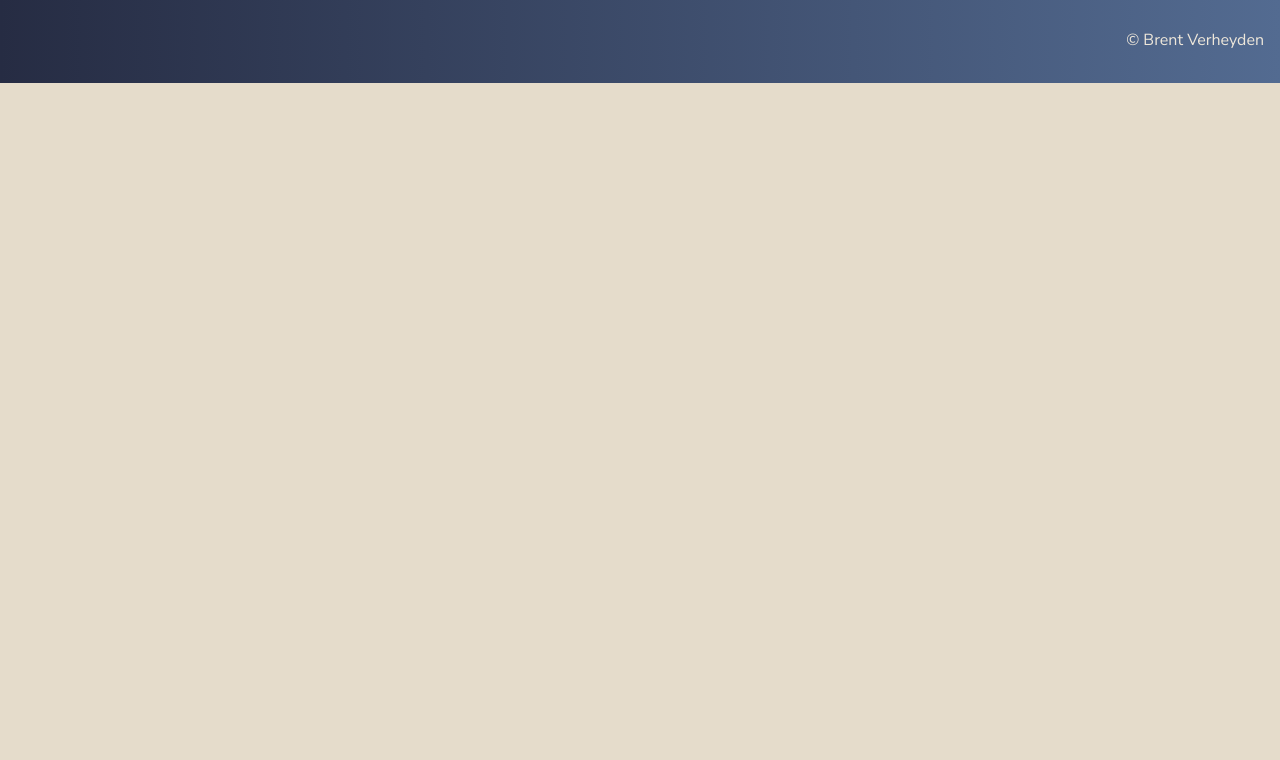
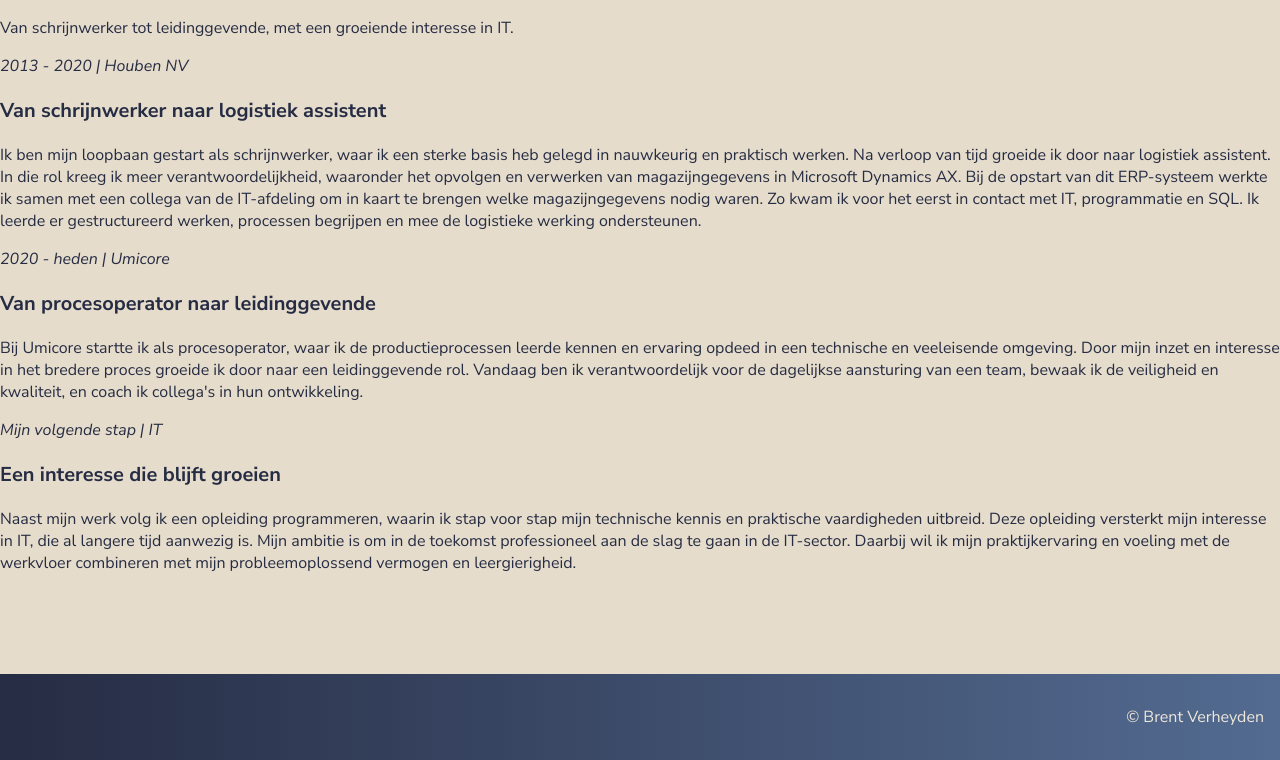
Before and after one commit to BrentV93/project1, a plain HTML site: page werkervaring.html in a window 1280 px wide. Shown: the part 184-944 px from the top of the page. Before the commit the page ends 800 px from the top, so only its background shows below. Drawn offline with Linux system fonts and the light colour scheme.

Commit message:
tussentijdse upload, W3C op andere pagina's ook al goed gezet, begonnen aan werkervaring

```diff
--- a/css/index.css
+++ b/css/index.css
@@ -309,3 +309,26 @@ a {
     margin-left: 100px;
     margin-right: 100px;
 }
+
+/* ------------------------------- ervaring pagina ------------------------------- */
+/* ------------------------------- hoofdpagina ervaring ------------------------------- */
+
+.ervaring-main {
+    margin: 0;
+    padding-left: 70px;
+    padding-top: 60px;
+}
+
+.ervaring-main h2 {
+    margin-bottom: 0;
+}
+
+#ervaring-spatie {
+    padding: 200px;
+}
+
+/* ------------------------------- subpagina werkervaring ------------------------------- */
+
+.werkervaring-titel {
+
+}
--- a/werkervaring.html
+++ b/werkervaring.html
@@ -6,7 +6,7 @@
     <meta name="keywords" content="portfolio, Brent Verheyden, HTML, CSS, webdesign, projecten">
     <meta name="author" content="Brent Verheyden">
     <meta name="viewport" content="width=device-width, initial-scale=1.0">
-    <meta name="apple-mobile-web-app-title" content="Portfolio BV" />
+    <meta name="apple-mobile-web-app-title" content="Portfolio BV">
 
     <title>Portfolio van Brent Verheyden</title>
 
@@ -15,9 +15,9 @@
     <link href="https://fonts.googleapis.com/css2?family=Nunito+Sans:ital,opsz,wght@0,6..12,200..1000;1,6..12,200..1000&display=swap" rel="stylesheet">
 
 
-    <link rel="icon" type="image/png" href="/img/favicon-96x96.png" sizes="96x96" />
-    <link rel="apple-touch-icon" sizes="180x180" href="/img/apple-touch-icon.png" />
-    <link rel="manifest" href="/img/site.webmanifest" />
+    <link rel="icon" type="image/png" href="/img/favicon-96x96.png" sizes="96x96">
+    <link rel="apple-touch-icon" sizes="180x180" href="/img/apple-touch-icon.png">
+    <link rel="manifest" href="/img/site.webmanifest">
 
     <link rel="stylesheet" href="/css/index.css">
 
@@ -49,6 +49,58 @@
 
     </header>
 
+    <main>
+        <!-- Titel-->
+        <section>
+            <h2>Mijn werkervaring</h2>
+            <p>Van schrijnwerker tot leidinggevende, met een groeiende interesse in IT.</p>
+        </section>
+        <!-- Blokken-->
+         <section>
+            <!-- Blok 1-->
+            <div>
+                <p><i>2013 - 2020 | Houben NV</i></p>
+                <h3>Van schrijnwerker naar logistiek assistent</h3>
+                <p>
+                    Ik ben mijn loopbaan gestart als schrijnwerker, waar ik een sterke basis heb gelegd
+                    in nauwkeurig en praktisch werken. Na verloop van tijd groeide ik door naar
+                    logistiek assistent. In die rol kreeg ik meer verantwoordelijkheid, waaronder
+                    het opvolgen en verwerken van magazijngegevens in Microsoft Dynamics AX.
+                    Bij de opstart van dit ERP-systeem werkte ik samen met een collega van de
+                    IT-afdeling om in kaart te brengen welke magazijngegevens nodig waren.
+                    Zo kwam ik voor het eerst in contact met IT, programmatie en SQL.
+                    Ik leerde er gestructureerd werken, processen begrijpen en mee de logistieke
+                    werking ondersteunen.
+                </p>
+            </div>
+            <!-- Blok 2-->
+            <div>
+                <p><i>2020 - heden | Umicore</i></p>
+                <h3>Van procesoperator naar leidinggevende</h3>
+                <p>
+                    Bij Umicore startte ik als procesoperator, waar ik de productieprocessen leerde kennen
+                    en ervaring opdeed in een technische en veeleisende omgeving. Door mijn inzet en interesse
+                    in het bredere proces groeide ik door naar een leidinggevende rol.
+                    Vandaag ben ik verantwoordelijk voor de dagelijkse aansturing van een team,
+                    bewaak ik de veiligheid en kwaliteit, en coach ik collega's in hun ontwikkeling.
+                </p>
+            </div>
+            <!-- Blok 3-->
+            <div>
+                <p><i>Mijn volgende stap | IT</i></p>
+                <h3>Een interesse die blijft groeien</h3>
+                <p>
+                    Naast mijn werk volg ik een opleiding programmeren, waarin ik stap voor stap
+                    mijn technische kennis en praktische vaardigheden uitbreid. Deze opleiding
+                    versterkt mijn interesse in IT, die al langere tijd aanwezig is.
+                    Mijn ambitie is om in de toekomst professioneel aan de slag te gaan in de
+                    IT-sector. Daarbij wil ik mijn praktijkervaring en voeling met de werkvloer
+                    combineren met mijn probleemoplossend vermogen en leergierigheid.
+                </p>
+            </div>
+         </section>
+    </main>
+
     <footer class="footer">
     <p>&copy; Brent Verheyden</p>
     </footer>
```
Also changed, not shown: contact.html (+4 -4 lines), cv.html (+1 -0 lines), ervaring.html (+21 -4 lines), hobby.html (+4 -4 lines), opleiding.html (+4 -4 lines).
